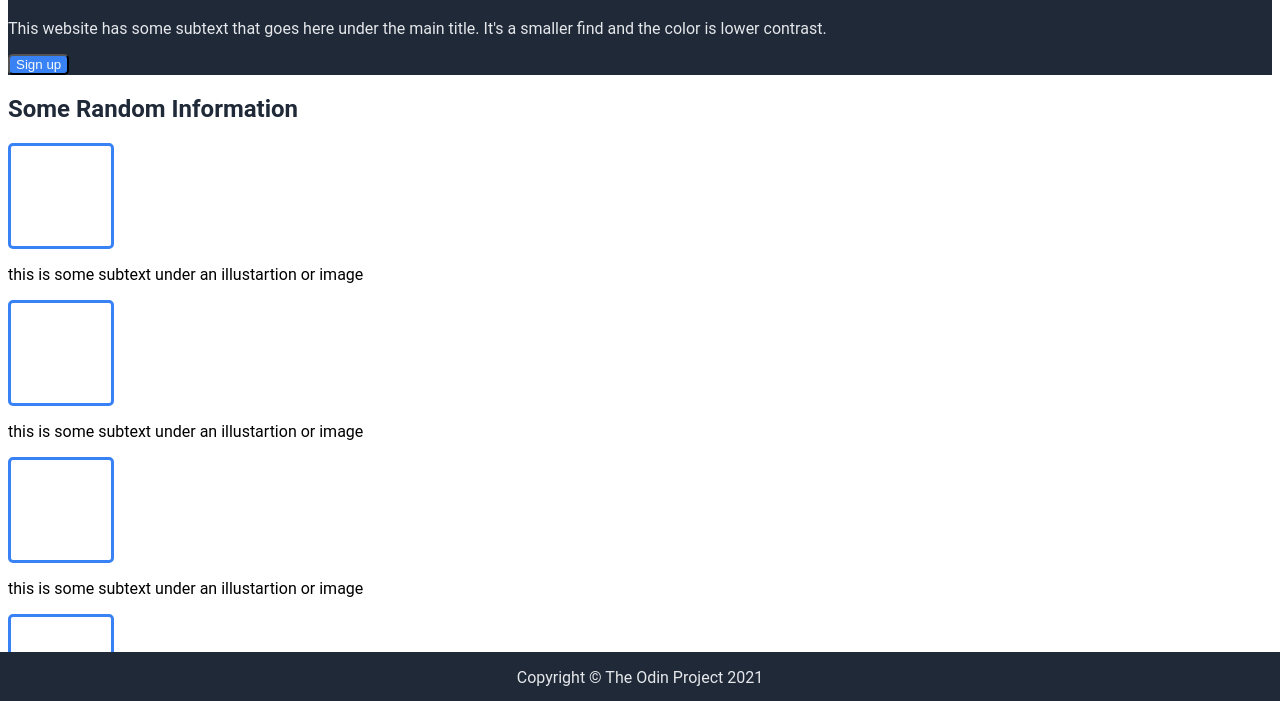
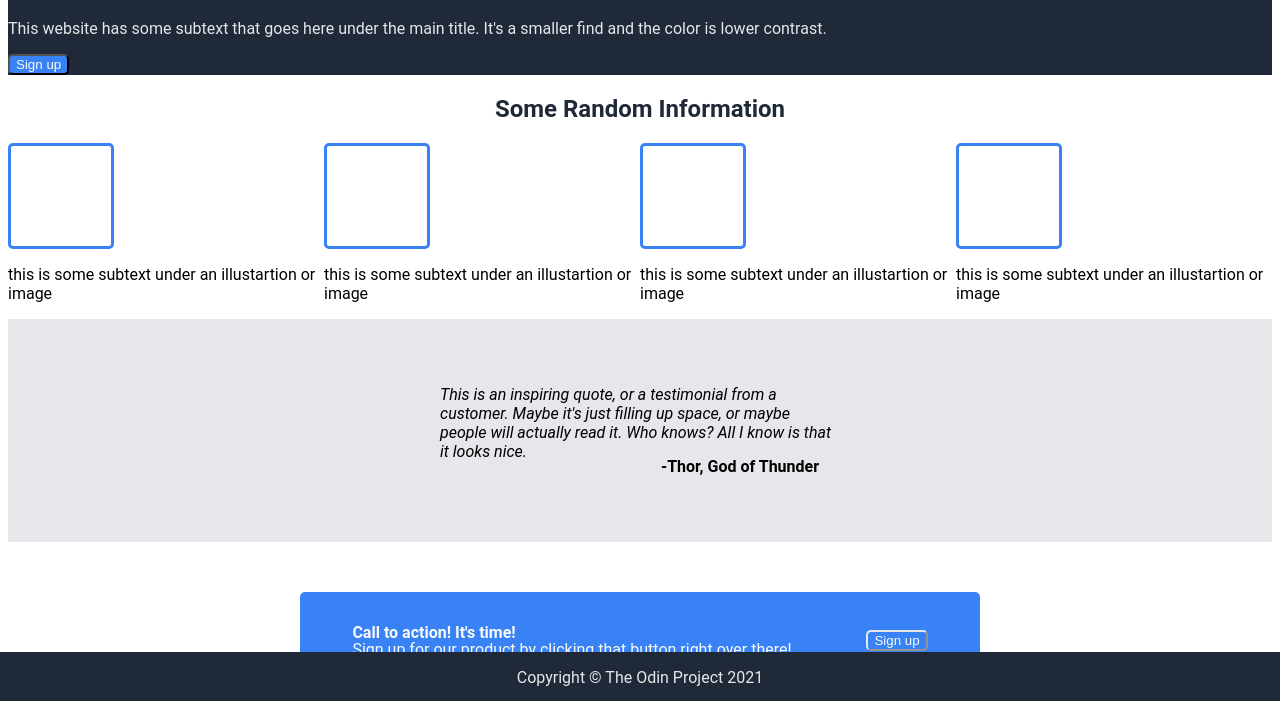
Before and after one commit to CanadianBacon89/Landing_Page_Project, a plain HTML site: page index.html in a window 1280 px wide. Shown: the part 97-798 px from the top of the page. Drawn offline with Linux system fonts and the light colour scheme.

Commit message:
info format

```diff
--- a/css/style.css
+++ b/css/style.css
@@ -13,6 +13,7 @@ h2 {
     size: 36px;
     font-weight: extra-bold;
     color: #1F2937;
+    text-align: center;
 }
 
 .hero {
@@ -45,6 +46,24 @@ h2 {
     text-align: center;
 }
 
+.info {
+    display: flex;
+    justify-content: center;
+    align-items: center;
+}
+
+.info .pair {
+    display: flex;
+    flex-direction: column;
+}
+
+.info .img {
+    border: 3px solid #3882F6;
+    width: 100px;
+    height: 100px;
+    border-radius: 5px;
+}
+
 .quote {
     background-color: #E5E7EB;
     size: 36px;
@@ -53,13 +72,6 @@ h2 {
     justify-content: center;
     align-items: center;
     padding: 50px;
-}
-
-.info .img {
-    border: 3px solid #3882F6;
-    width: 100px;
-    height: 100px;
-    border-radius: 5px;
 }
 
 .quote .text {
```
